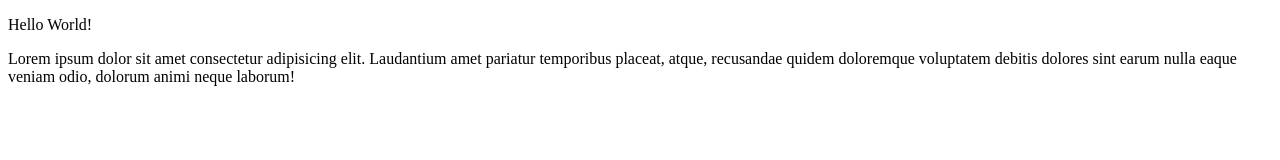
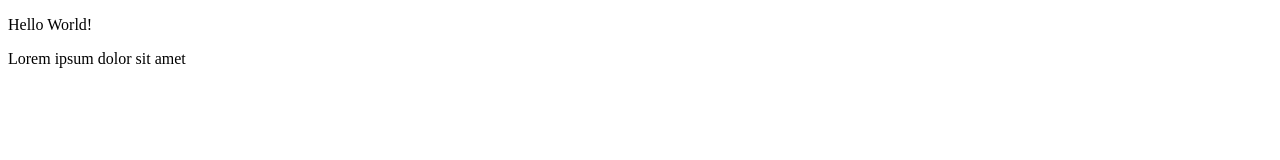
Before and after one commit to dmitryxxxx/Test1, a plain HTML site: page index.html in a window 1280 px wide. Drawn offline with Linux system fonts and the light colour scheme.

Commit message:
commit 3

```diff
--- a/index.html
+++ b/index.html
@@ -7,6 +7,6 @@
 </head>
 <body>
     <p>Hello World!</p>
-    <p>Lorem ipsum dolor sit amet consectetur adipisicing elit. Laudantium amet pariatur temporibus placeat, atque, recusandae quidem doloremque voluptatem debitis dolores sint earum nulla eaque veniam odio, dolorum animi neque laborum!</p>
+    <p>Lorem ipsum dolor sit amet </p>
 </body>
 </html>
```
